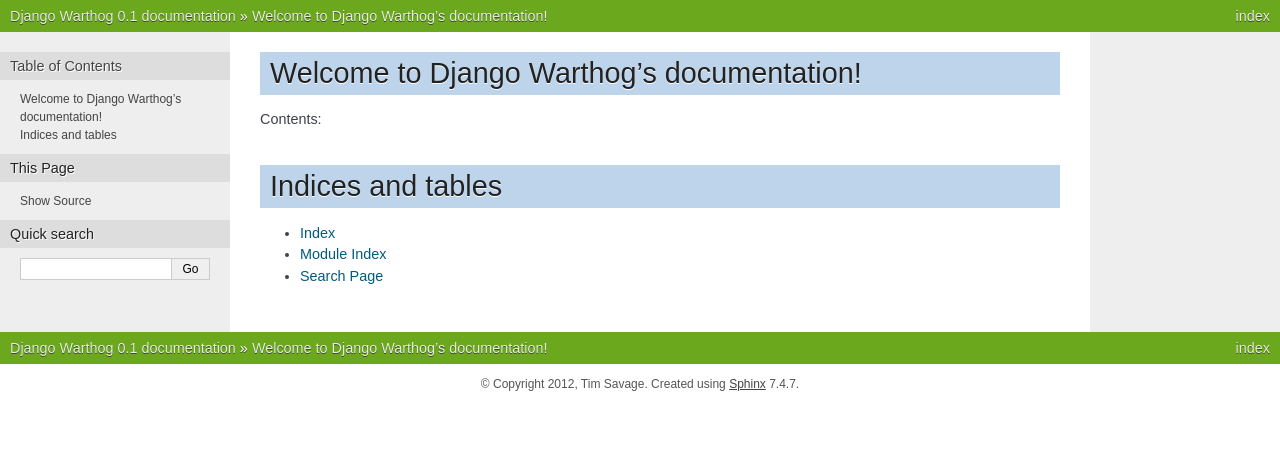
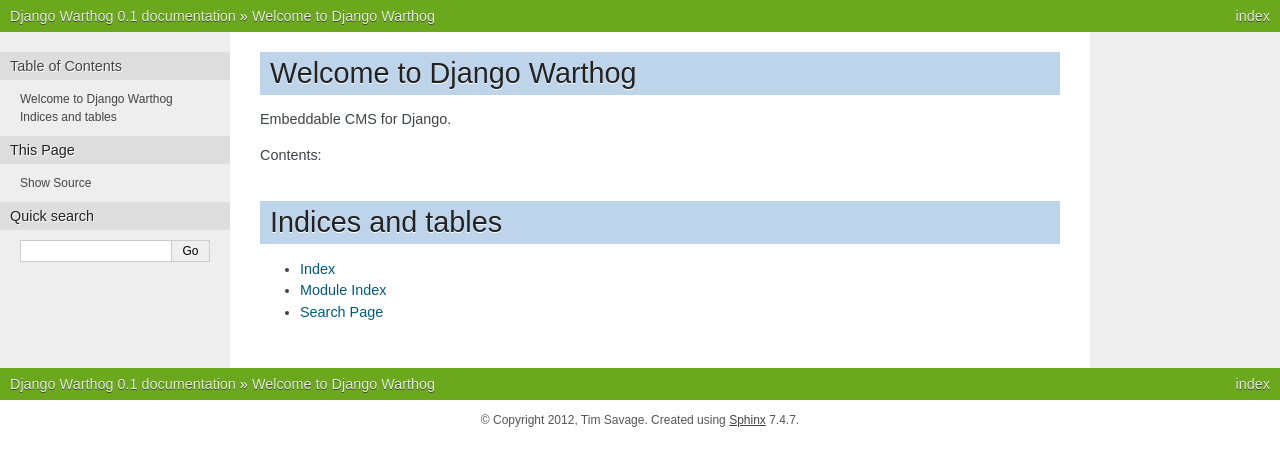
Before and after one commit to timsavage/django-warthog, a Sphinx documentation site: the page built from docs/index.rst, in a window 1280 px wide. Shown: the top 466 px of the page. Built offline with Sphinx 7.4.7, drawn with Linux system fonts in a browser that asks for light colours; some of the changed lines change nothing that is shown.

```diff
--- a/docs/index.rst
+++ b/docs/index.rst
@@ -1,10 +1,7 @@
-.. Django Warthog documentation master file, created by
-   sphinx-quickstart on Wed Jul 11 23:54:40 2012.
-   You can adapt this file completely to your liking, but it should at least
-   contain the root `toctree` directive.
+Welcome to Django Warthog
+=========================
 
-Welcome to Django Warthog's documentation!
-==========================================
+Embeddable CMS for Django.
 
 Contents:
 
```
